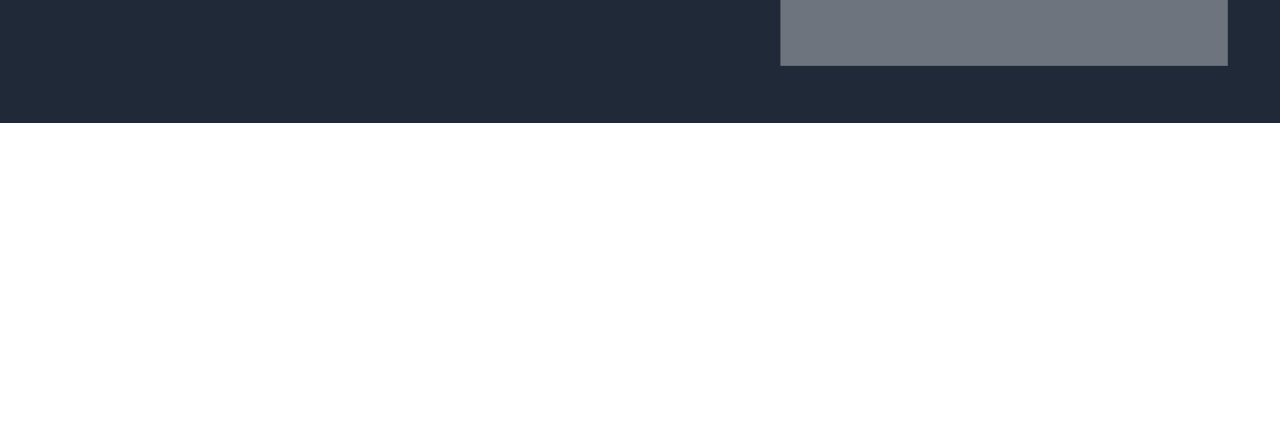
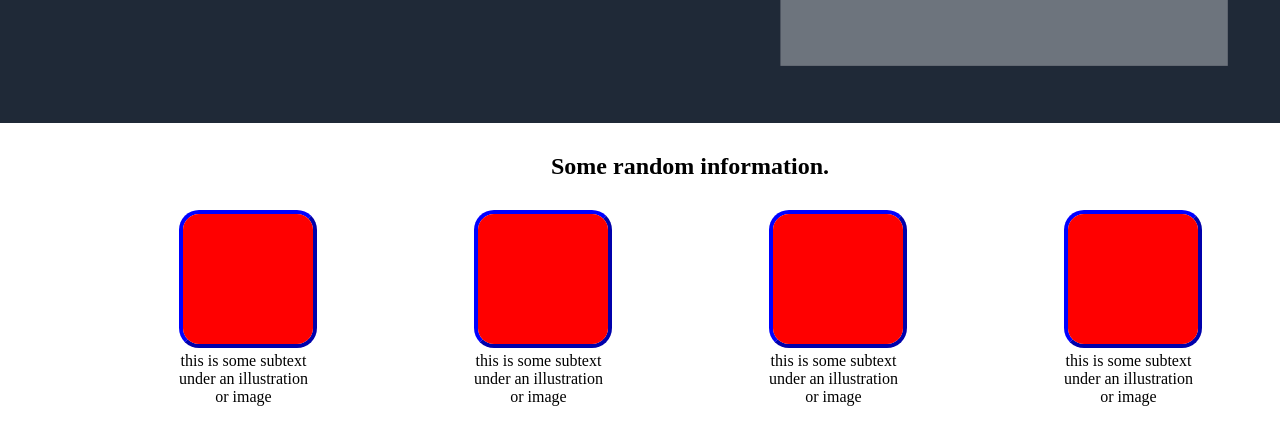
Before and after one commit to AryaGill/TheOdinProject, a plain HTML site: page Project:Landing_Page/index.html in a window 1280 px wide. Shown: the part 234-678 px from the top of the page. Drawn offline with Linux system fonts and the light colour scheme.

Commit message:
Create the random information section & add asset to images folder
Created the "Some random information section" and also added an image titled, "red.png" to the images folder, "images".

```diff
--- a/Project:Landing_Page/index.html
+++ b/Project:Landing_Page/index.html
@@ -31,7 +31,28 @@
                 <img src="../Project:Landing_Page/images/placeholder_image.png" alt="this is a placeholder for an image">
             </div>
         </div>
+    </div>
 
+    <div class="information">
+        <div class="title"><h2>Some random information.</h2></div>
+        <div class="illustrations">
+            <div class="illustration1">
+                <img src="../Project:Landing_Page/images/red.png" alt="red image">
+                <p>this is some subtext under an illustration or image</p>
+            </div>
+            <div class="illustration2">
+                <img src="../Project:Landing_Page/images/red.png" alt="red image">
+                <p>this is some subtext under an illustration or image</p>
+            </div>
+            <div class="illustration3">
+                <img src="../Project:Landing_Page/images/red.png" alt="red image">
+                <p>this is some subtext under an illustration or image</p>
+            </div>
+            <div class="illustration4">
+                <img src="../Project:Landing_Page/images/red.png" alt="red image">
+                <p>this is some subtext under an illustration or image</p>
+            </div>
+        </div>
     </div>
 </body>
 </html>
--- a/Project:Landing_Page/style.css
+++ b/Project:Landing_Page/style.css
@@ -58,3 +58,34 @@
     color: #3882F6;
     background-color: white;
 }
+.information{
+    background-color: white;
+    padding-top: 30px;
+    padding-left: 100px;
+}
+.information .title{
+    text-align: center;
+}
+.illustrations{
+    padding-top: 30px;
+    display: flex;
+    text-align: center;
+    justify-content: space-around;
+    flex:1;
+}
+.illustrations img{
+    width: 130px;
+    height: 130px;
+    border-radius: 20px;
+    border-color: blue;
+    border-width: 4px;
+    border-style: outset;
+    -webkit-border-radius: 20px;
+    -moz-border-radius: 20px;
+    -ms-border-radius: 20px;
+    -o-border-radius: 20px;
+}
+.illustrations p{
+    width: 130px;
+    height: 100px;
+}
```
Also changed, not shown: Project:Landing_Page/images/red.png (added).
